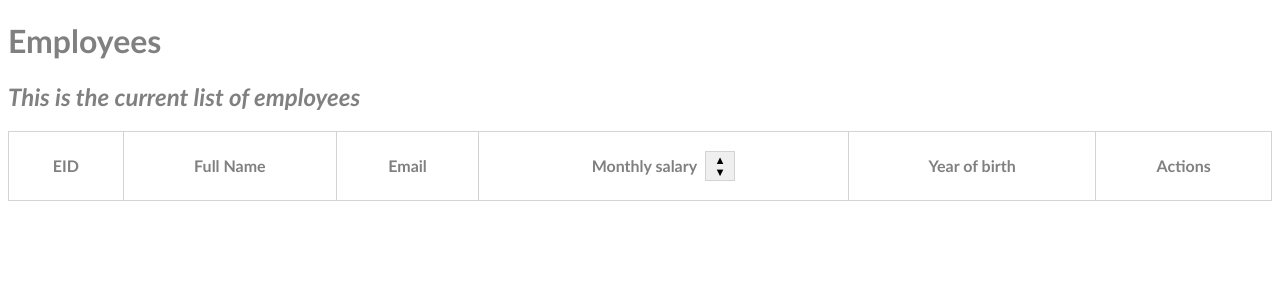
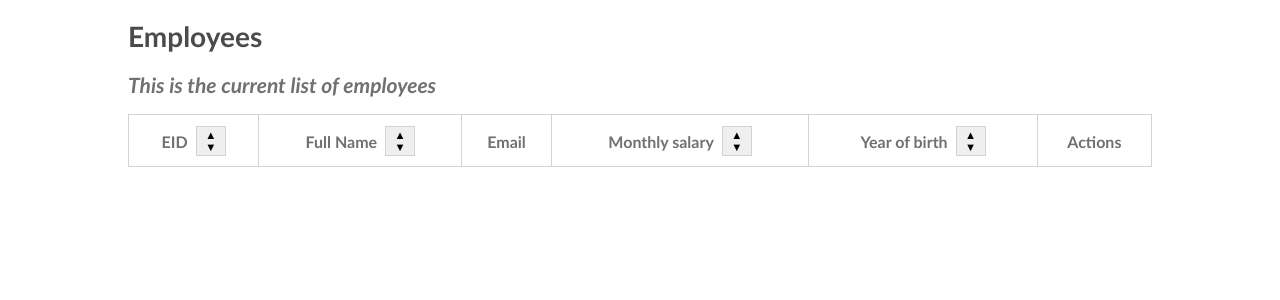
Before and after one commit to flex-57/CDA_2409_FG, a PHP site: page / in a window 1280 px wide. Shown: the top 300 px of the page. Run offline with PHP 8.4, Linux system fonts and the light colour scheme; lists and menus that the app fills with data are empty.

Commit message:
un peu de zèle :))

```diff
--- a/Javascript/employes/assets/style.css
+++ b/Javascript/employes/assets/style.css
@@ -1,13 +1,26 @@
 :root {
-    --color: #808080;
+    --color-light: #707070;
+    --color-dark: #4b4b4b;
     --border-table: #d3d3d3;
+    --highlight-table: #ececec;
+    --hover-table: #e0e0e0;
     --btn-duplicate: #3298DC;
     --btn-delete: #F14668;
 }
 
 body {
     font-family:'Trebuchet MS', 'Lucida Sans Unicode', 'Lucida Grande', 'Lucida Sans', Arial, sans-serif;
-    color: var(--color);
+    color: var(--color-light);
+    font-size: 14px;
+}
+
+main {
+    width: 80vw;
+    margin: auto;
+}
+
+h1 {
+    color: var(--color-dark);
 }
 
 table {
@@ -20,11 +33,28 @@ table, tr, th, td {
 }
 
 th {
-    padding: 1.2rem .8rem;
+    font-size: 1rem;
+    padding: .7rem .5rem .6rem;
 }
 
-td {
-    padding: .3rem .5rem;
+th div {
+    display: flex;
+    justify-content: center;
+    align-items: center;
+    gap: .5rem;
+    border: none;
+}
+
+tbody tr:nth-child(even) {
+    background: var(--highlight-table);
+}
+
+tbody tr:hover {
+    background: var(--hover-table);
+}
+
+tbody td {
+    padding: .2rem .5rem .1rem;
 }
 
 tbody td:last-child {
@@ -35,20 +65,14 @@ tbody td:last-child {
 }
 
 tfoot td {
+    color: var(--color-dark);
     font-weight: bold;
-    font-size: 1.1rem;
-    padding: 1rem .5rem;
+    font-size: 1rem;
+    padding: .7rem .5rem .6rem;
+    text-align: center;
 }
 
-#monthly {
-    display: flex;
-    justify-content: center;
-    align-items: center;
-    gap: .5rem;
-    border: none;
-}
-
-#monthly button {
+.btn-sort {
     cursor: pointer;
     width: 30px;
     height: 30px;
--- a/Javascript/employes/index.html
+++ b/Javascript/employes/index.html
@@ -8,27 +8,63 @@
     <title>Employés</title>
 </head>
 <body>
+    <main>
         <h1>Employees</h1>
         <h2><i>This is the current list of employees</i></h2>
         <table>
             <thead>
                 <tr>
-                <th>EID</th>
-                <th>Full Name</th>
-                <th>Email</th>
-                <th id="monthly">
-                    Monthly salary
-                    <button>
+                    <th>
+                        <div>
+                            EID
+                            <button class="btn-sort btn-sort-eid">
                                 ▲
                                 ▼
                             </button>
+                        </div>
                     </th>
-                <th>Year of birth</th>
-                <th>Actions</th>
+                    <th>
+                        <div>
+                            Full Name
+                            <button class="btn-sort btn-sort-name">
+                                ▲
+                                ▼
+                            </button>
+                        </div>
+                    </th>
+                    <th>
+                        <div>
+                            Email
+                        </div>
+                    </th>
+                    <th>
+                        <div>
+                            Monthly salary
+                            <button class="btn-sort btn-sort-salary">
+                                ▲
+                                ▼
+                            </button>
+                        </div>
+                    </th>
+                    <th>
+                        <div>
+                            Year of birth
+                            <button class="btn-sort btn-sort-birthdate">
+                                ▲
+                                ▼
+                            </button>
+                        </div>
+                    </th>
+                    <th>
+                        <div>
+                            Actions
+                        </div>
+                    </th>
                 </tr>
             </thead>
             <tbody></tbody>
             <tfoot></tfoot>
         </table>
+    </main>
 </body>
 </html>
```
Also changed, not shown: Javascript/employes/assets/script.js (+37 -35 lines). Lines whose indentation alone changed are shown as unchanged.
